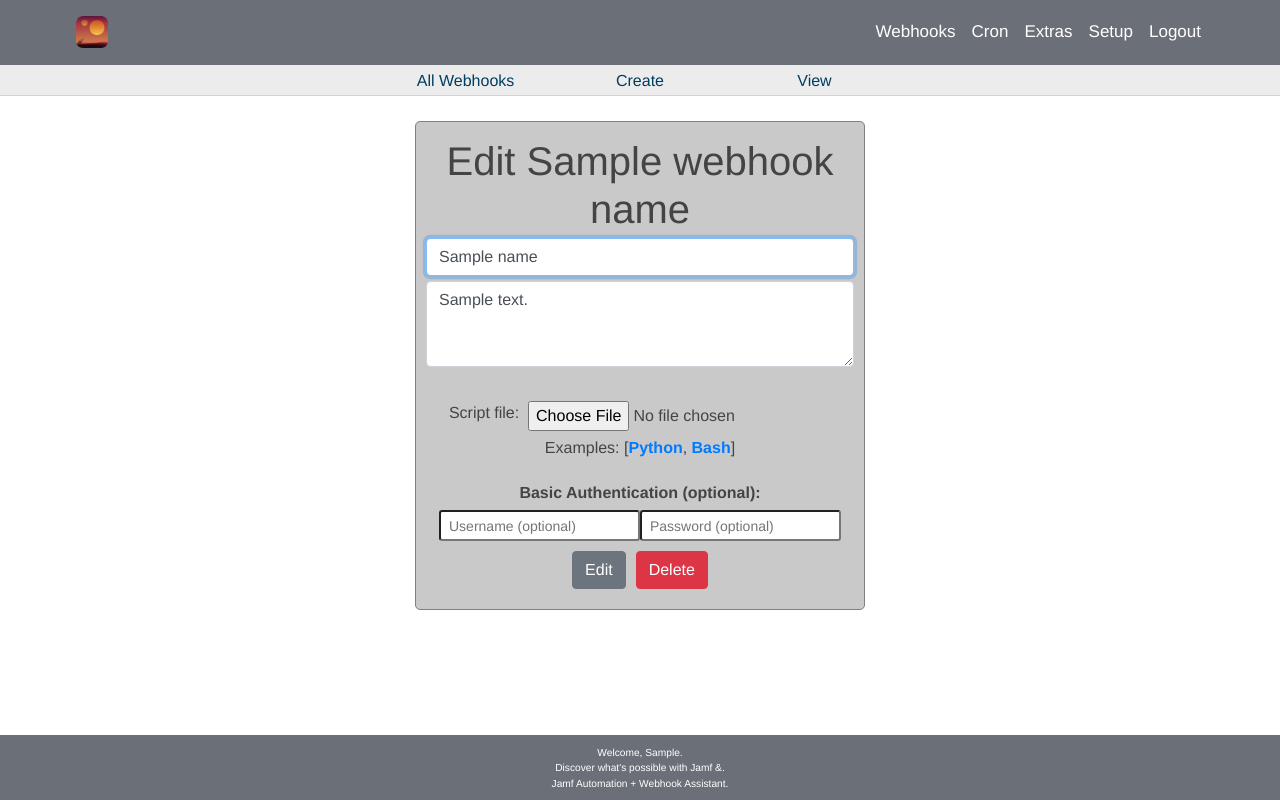
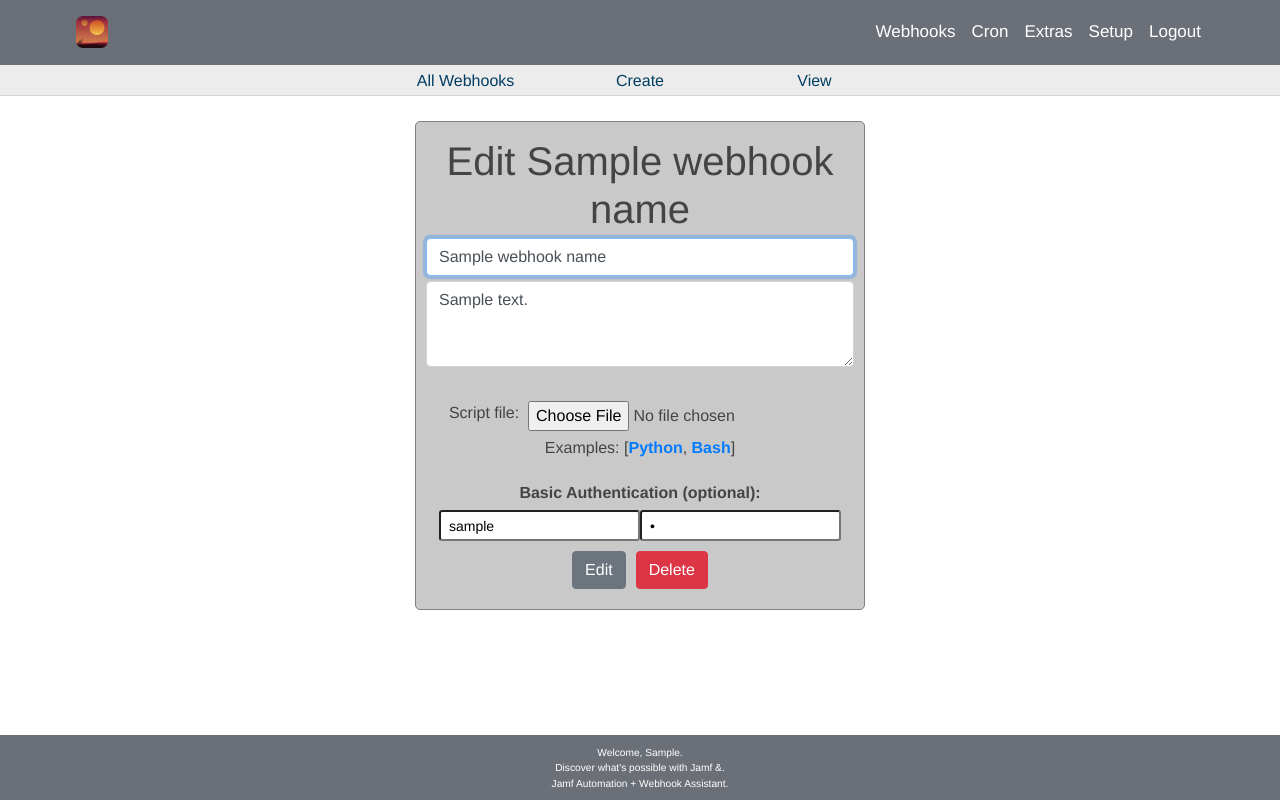
Before and after one commit to jamf/JAWA, a Flask app: template templates/webhooks/custom/edit.html in a window 1280 px wide. Run offline with Flask 2, Linux system fonts and the light colour scheme; the template is opened without the code that fills it: most values are stand-ins (such as "Sample title", 1, 10 or a date in 2020); some libraries are stand-ins or nearby versions.

Commit message:
auto-populate form values when editing custom webhooks

```diff
--- a/templates/webhooks/custom/edit.html
+++ b/templates/webhooks/custom/edit.html
@@ -12,12 +12,12 @@
 
             <h1>Edit {% if webhook_name %}{{ webhook_name }}{% else %}Custom Webhook{% endif %}</h1>
             <input name="custom_name" type="text" pattern="[^' ']+" placeholder="Edit Webhook Name (optional)"
-                   title="No spaces, please." class="form-control" value="{{ name }}" autofocus>
+                   title="No spaces, please." class="form-control" value="{{ webhook_name }}" autofocus>
             {% if error %}
                 <div class="alert-danger">{{ error }}</div>
             {% endif %}
             <textarea name="description" rows=3 type="text" placeholder="Description (optional)"
-                      class="form-control">{{ description }}</textarea><br>
+                      class="form-control">{{ webhook_info[0]['description'] }}</textarea><br>
             <div class="d-flex justify-content-center">
                 Script file: &nbsp<input type="file" name="new_file" pattern="[^' ']+"
                                          title="No Spaces in the filename!"
@@ -28,10 +28,10 @@
             <div class="d-flex justify-content-center"><b>Basic Authentication (optional):</b></div>
             <div class="d-flex justify-content-center">
                 <input class="form-control-sm" name="username" title="Username (optional)"
-                       placeholder="Username (optional)">
+                       placeholder="Username (optional)" value="{{ webhook_info[0]['webhook_username'] }}">
                 </b>
                 <input name="password" class="form-control-sm" type='password' title="Password (optional)"
-                       placeholder="Password (optional)"></div>
+                       placeholder="Password (optional)" value="{{ webhook_info[0]['webhook_password'] }}"></div>
             <div class="d-flex justify-content-center">
                 <p></p>
                 <button type=submit name="button_choice" value="Custom_Edit" class="btn btn-secondary"
--- a/views/custom_webhook.py
+++ b/views/custom_webhook.py
@@ -103,8 +103,8 @@ def edit_webhook():
                 with open(webhooks_file, 'w') as fout:
                     json.dump(webhooks_json, fout, indent=4)
                 return redirect(url_for('custom_webhook.custom_webhook'))
-
-    return {'username': session.get('username'), 'webhook_name': name}
+    webhook_info = [each_webhook for each_webhook in webhooks_json if each_webhook['name'] == name]
+    return {'username': session.get('username'), 'webhook_name': name, 'webhook_info': webhook_info}
 
 
 @blueprint.route('/webhooks/custom/new', methods=['GET', 'POST'])
```
